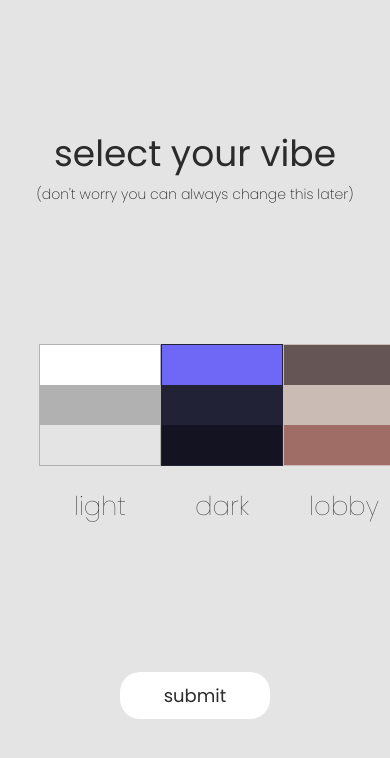
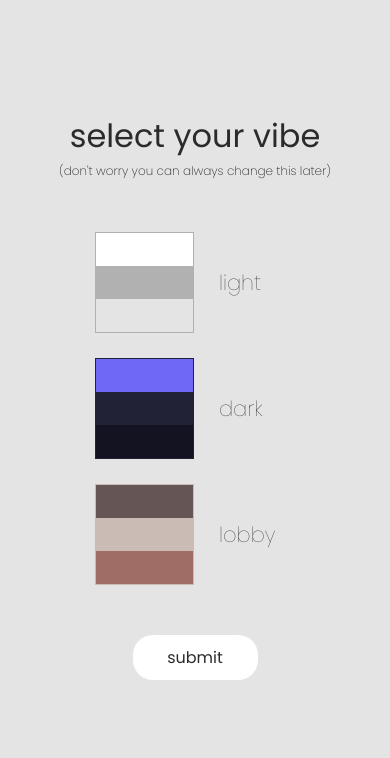
Before and after one commit to Augericke/dabitt-frontend, a Next.js app: page /setup in a window 390 px wide. Shown: the top 758 px of the page. Built offline with nearby package versions, Linux system fonts and the light colour scheme; no server answers; a web font is replaced by a local one.

Commit message:
make set up responsive

```diff
--- a/components/pages/setup/index.tsx
+++ b/components/pages/setup/index.tsx
@@ -56,10 +56,14 @@ const SetupView = (props: SetupViewProps) => {
                 : styles.themeCubeLight;
               break;
             case "Dark":
-              themeCube = styles.themeCubeDark;
+              themeCube = isSelected
+                ? styles.themeCubeDarkSelected
+                : styles.themeCubeDark;
               break;
             case "Lobby":
-              themeCube = styles.themeCubeLobby;
+              themeCube = isSelected
+                ? styles.themeCubeLobbySelected
+                : styles.themeCubeLobby;
               break;
             default:
               themeCube = styles.themeCubeLight;
--- a/components/pages/setup/setup.module.scss
+++ b/components/pages/setup/setup.module.scss
@@ -1,26 +1,41 @@
 @use "../../../styles/themes/light";
 @use "../../../styles/themes/dark";
 @use "../../../styles/themes/lobby";
+@use "sass:math";
 
 .sectionContainer {
   display: flex;
   flex-direction: column;
   align-items: center;
-  justify-content: space-evenly;
-  height: 100vh;
-  width: 100vw;
+  justify-content: center;
+  gap: 50px;
+  min-height: 90vh;
+  margin: auto;
+
+  @media only screen and (max-width: 768px) {
+    margin: 20px;
+    gap: 40px;
+  }
 
   .title {
     font-weight: 400;
     font-size: 36px;
     line-height: 0;
     text-align: center;
+
+    @media only screen and (max-width: 1200px) {
+      font-size: 32px;
+    }
   }
 
   .subtext {
     font-weight: 200;
     font-size: 14px;
     text-align: center;
+
+    @media only screen and (max-width: 1200px) {
+      font-size: 12px;
+    }
   }
 }
 
@@ -29,6 +44,13 @@
   justify-content: space-evenly;
   width: 80vw;
 
+  @media only screen and (max-width: 768px) {
+    justify-content: center;
+    align-items: center;
+    flex-direction: column;
+    gap: 25px;
+  }
+
   .themeSelector {
     cursor: pointer;
     border: none;
@@ -36,9 +58,19 @@
     padding: 0;
     font-weight: 100;
 
+    --cube-transform: translateY(-15px);
+
+    @media only screen and (max-width: 768px) {
+      display: flex;
+      align-items: center;
+      width: 200px;
+      gap: 25px;
+
+      --cube-transform: translateX(-15px);
+    }
+
     &:hover .themeCube {
       border-radius: 100px;
-      transform: translateY(-25px);
     }
 
     .themeTitle {
@@ -46,6 +78,10 @@
       font-weight: 100;
       text-transform: lowercase;
       text-align: center;
+
+      @media only screen and (max-width: 1200px) {
+        font-size: 21px;
+      }
 
       &Selected {
         @extend .themeTitle;
@@ -61,29 +97,45 @@
   background-color: var(--icon-color);
   border-radius: var(--button-border-radius);
   border: none;
-  margin-left: 10px;
-  margin-right: 10px;
+  margin: 10px;
   padding: 10px;
   width: 150px;
   font-size: 18px;
   transition: padding 200ms, opacity 100ms, width 200ms;
   cursor: pointer;
-}
 
-.cubeRow {
-  display: inline-block;
-  height: 40px;
-  width: 120px;
+  @media only screen and (max-width: 1200px) {
+    font-size: 16px;
+    width: 125px;
+  }
 }
 
 .themeCube {
+  $large-cube: 120px;
+  $medium-cube: 99px;
+
   display: flex;
   flex-direction: column;
   overflow: hidden;
-  width: 120;
+  width: $large-cube;
   border-width: 1px;
   border-style: solid;
   transition: all 600ms ease-out;
+
+  @media only screen and (max-width: 1200px) {
+    width: $medium-cube;
+  }
+
+  .cubeRow {
+    display: inline-block;
+    height: $large-cube/3;
+    width: $large-cube;
+
+    @media only screen and (max-width: 1200px) {
+      height: $medium-cube/3;
+      width: $medium-cube;
+    }
+  }
 
   &Light {
     @extend .themeCube;
@@ -92,7 +144,7 @@
     &Selected {
       @extend .themeCubeLight;
       border-radius: 100px;
-      transform: translateY(-25px);
+      transform: var(--cube-transform);
     }
 
     .themeBackground {
@@ -116,7 +168,7 @@
     &Selected {
       @extend .themeCubeDark;
       border-radius: 100px;
-      transform: translateY(-25px);
+      transform: var(--cube-transform);
     }
 
     .themeBackground {
@@ -140,7 +192,7 @@
     &Selected {
       @extend .themeCubeLobby;
       border-radius: 100px;
-      transform: translateY(-25px);
+      transform: var(--cube-transform);
     }
 
     .themeBackground {
```
